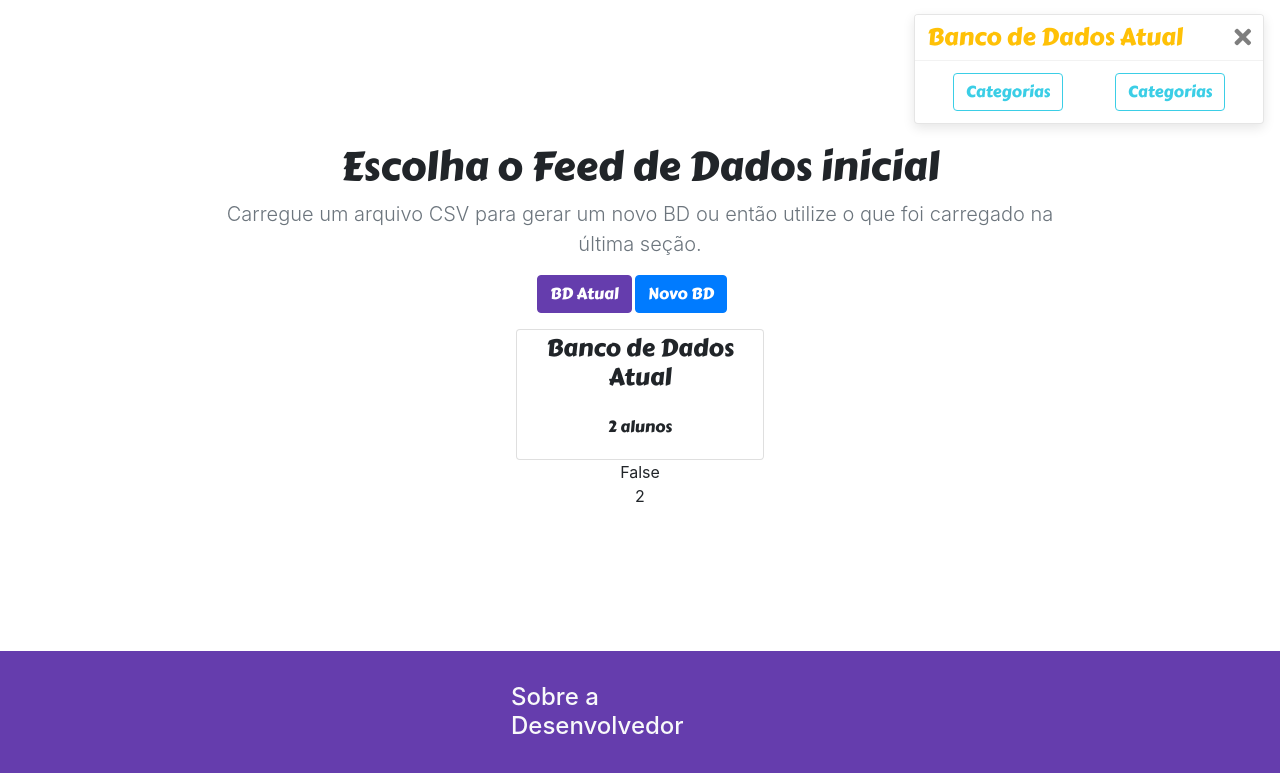
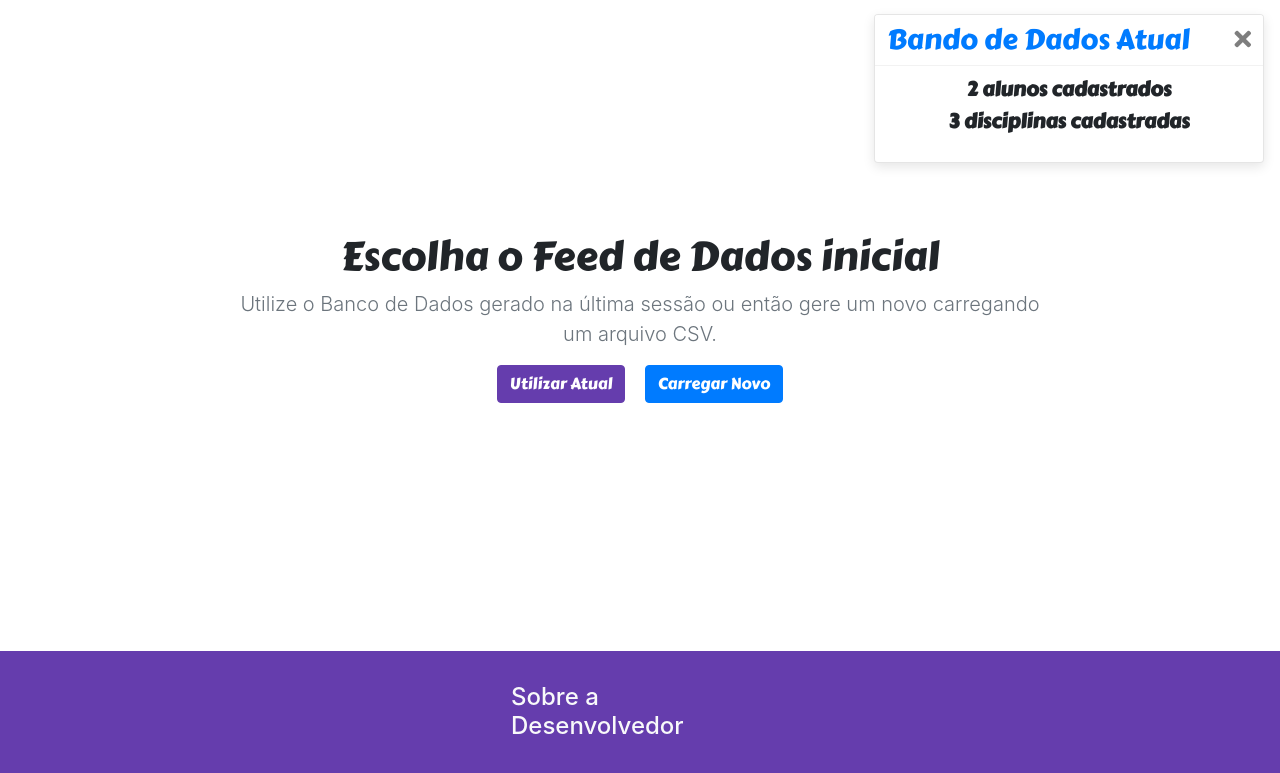
Before and after one commit to araujoG/sistemaUniversitario, a Django app: page / in a window 1280 px wide. Shown: the part 56-829 px from the top of the page. Run offline with Django 3.2, Linux system fonts and the light colour scheme; data comes from the database, SQL or seed files in the repository; some libraries are stand-ins or nearby versions.

Commit message:
contextProcessor prontos

```diff
--- a/aluno/contextProcessors.py
+++ b/aluno/contextProcessors.py
@@ -3,10 +3,6 @@ from aluno.models import Aluno
 
 def tabelaVazia(request):
     numLinhas = Aluno.objects.all().count()
-    if(numLinhas == 0):
-        return {
-            'tabelaAlunoVazia': True, 'nAlunos': numLinhas
-        }
     return {
-        'tabelaAlunoVazia': False, 'nAlunos': numLinhas
+        'nAlunos': numLinhas
     }
--- a/aluno/views.py
+++ b/aluno/views.py
@@ -1,3 +1 @@
 from django.shortcuts import render
-
-# Create your views here.
--- /dev/null
+++ b/disciplina/contextProcessors.py
@@ -0,0 +1,7 @@
+from disciplina.models import Disciplina
+
+def tabelaVazia(request):
+    numLinhas = Disciplina.objects.all().count()
+    return {
+        'nDisciplinas': numLinhas
+    }
--- a/feedDeDados/forms.py
+++ b/feedDeDados/forms.py
@@ -1,4 +1,5 @@
 from feedDeDados.models import FeedDeDados
+from django.core.validators import RegexValidator
 
 
 class FeedDeDadosFormForm(forms.ModelForm):
@@ -9,3 +10,6 @@ class FeedDeDadosFormForm(forms.ModelForm):
 
     def __init__(self, *args, **kwargs):
         super().__init__(*args, **kwargs)
+
+        self.fields['nomeArquivo'].validators=[
+            RegexValidator(regex='^[a-z]+\.(csv)$', message='Nome do arquivo de dados é inválido.')]
--- a/sistemaUniversitario/settings.py
+++ b/sistemaUniversitario/settings.py
@@ -67,6 +67,7 @@ TEMPLATES = [
                 'django.contrib.auth.context_processors.auth',
                 'django.contrib.messages.context_processors.messages',
                 'aluno.contextProcessors.tabelaVazia',
+                'disciplina.contextProcessors.tabelaVazia',
             ],
         },
     },
--- a/static/css/styles.css
+++ b/static/css/styles.css
@@ -27,3 +27,7 @@
 .fixed-top{
     top:70px
 }
+
+.toast{
+    max-width: 390px;
+}
--- a/templates/index.html
+++ b/templates/index.html
@@ -5,52 +5,39 @@
 <div class="container py-4 fillView d-flex">
 	<div class="align-content-center flex-column w-75 text-center mx-auto align-self-center ">
 		<h1 class="carterOne">Escolha o Feed de Dados inicial</h1>
-		{% if not tabelaAlunoVazia %}
-			<p class="lead text-muted">Carregue um arquivo CSV para gerar um novo BD ou então utilize o que foi
-				carregado na última seção.
-			</p>
+		{% if nDisciplinas != 0 or nAlunos != 0 %}
+		<p class="lead text-muted">Utilize o Banco de Dados gerado na última sessão ou então gere um novo carregando um
+			arquivo CSV.
+		</p>
 		{% else %}
-			<p class="lead text-muted">Nenhum dado foi encontrado no Banco de Dados, carregue um arquivo CSV para alimentar o BD.
-			</p>
+		<p class="lead text-muted">Nenhum dado foi encontrado no Banco de Dados, carregue um arquivo CSV para alimentar
+			o BD.
+		</p>
 		{% endif %}
 		<div class="carterOne justify-content-center mb-3">
-			{% if not tabelaAlunoVazia %}
-				<button onclick="location.href='{% url 'index2'%}'" class="btn btn-primary text-white">BD Atual</button>
+			{% if nDisciplinas != 0 or nAlunos != 0 %}
+			<button onclick="location.href='{% url 'index2'%}'" class="btn btn-primary text-white mr-3">Utilizar
+				Atual</button>
 			{% endif %}
-			<button onclick="location.href='{% url 'index2'%}'" class="btn btn-secondary mr-3">Novo BD</button>
+			<button onclick="location.href='{% url 'index2'%}'" class="btn btn-secondary">Carregar Novo</button>
 		</div>
 
-
-		<div class="mx-auto col-xl-4 ">
-			<div class="card carterOne">
-				<h4 class="card-title my-1 mx-2">Banco de Dados Atual</h4>
-				<div class="card-body">
-					<p class="card-text">{{nAlunos}} alunos</p>
-				</div>
-			</div>
-		</div>
-		<div>
-			{{tabelaAlunoVazia}}
-		</div>
-		<div>
-			{{nAlunos}}
-		</div>
 	</div>
-	{% if not tabelaAlunoVazia %}
 	<div class="toast fixed-top mr-3 ml-auto  carterOne" role="alert" aria-live="assertive" aria-atomic="true"
 		data-delay="4000" data-autohide="false">
 		<div class="toast-header py-2">
-			<h4 class="mr-auto my-auto text-warning">Banco de Dados Atual</h4>
-			<button type="button" class="ml-2 mb-1 close my-auto" data-dismiss="toast" aria-label="Close">
+			<h3 class="mr-auto my-auto text-secondary">Bando de Dados Atual</h3>
+			<button type="button" class="ml-4 mb-1 close my-auto" data-dismiss="toast" aria-label="Close">
 				<i class="fas fa-times"></i>
 			</button>
 		</div>
-		<div class="toast-body d-flex justify-content-around">
-			<button onclick="" class="btn btn-outline-info">Categorias</button>
-			<button onclick="" class="btn btn-outline-info">Categorias</button>
-		</div>
+		<h5 class="toast-body">
+			{% if nDisciplinas != 0 or nAlunos != 0 %}
+			<p class="mb-2 font-weight-bold text-center">{{nAlunos}} alunos cadastrados</p>
+			<p class="mb-2 font-weight-bold text-center">{{nDisciplinas}} disciplinas cadastradas</p>
+			{% endif %}
+		</h5>
 	</div>
-	{% endif %}
 
 </div>
 {% endblock %}
```
